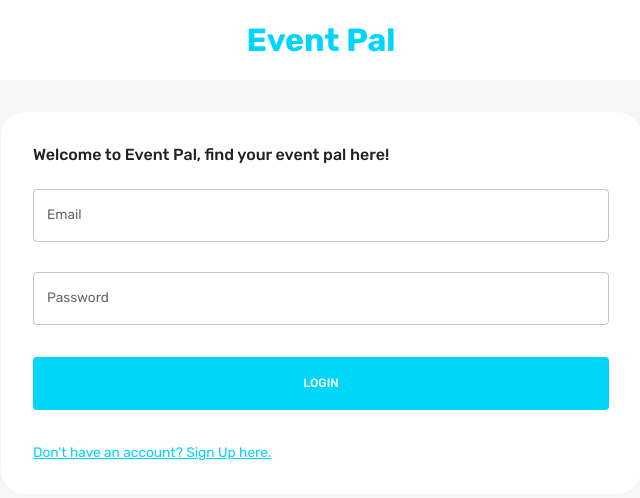
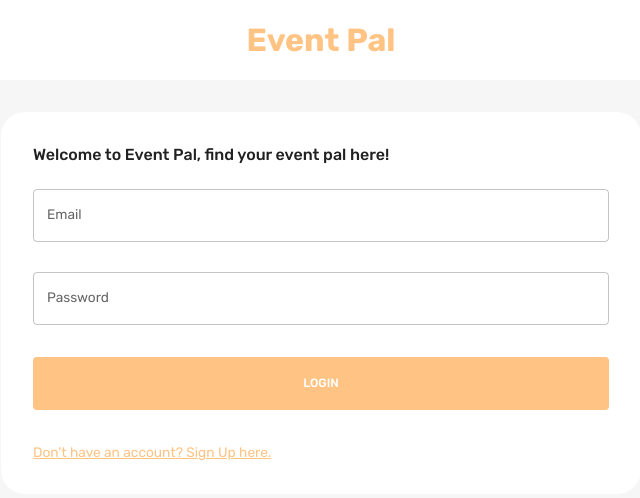
Before and after one commit to Tim-KS/Event-Pal, a React (Create React App) app in the folder client/: page / in a window 1280 px wide. Shown: the top 498 px of the page, without its empty margins (319-959 px from the left). Built offline with nearby package versions, Linux system fonts and the light colour scheme.

Commit message:
Updated colour palette to look less Twittery

```diff
--- a/client/src/theme.js
+++ b/client/src/theme.js
@@ -17,13 +17,13 @@ export const colorTokens = {
     },
     primary: {
       50: "#E6FBFF",
-      100: "#CCF7FE",
-      200: "#99EEFD",
-      300: "#66E6FC",
-      400: "#33DDFB",
-      500: "#00D5FA",
-      600: "#00A0BC",
-      700: "#006B7D",
+      100: "#fff4ea",
+      200: "#ffe8d0",
+      300: "#ffdbb7",
+      400: "#ffcf9d",
+      500: "#ffc384",
+      600: "#ffb66a",
+      700: "#ffaa51",
       800: "#00353F",
       900: "#001519",
     },
```
